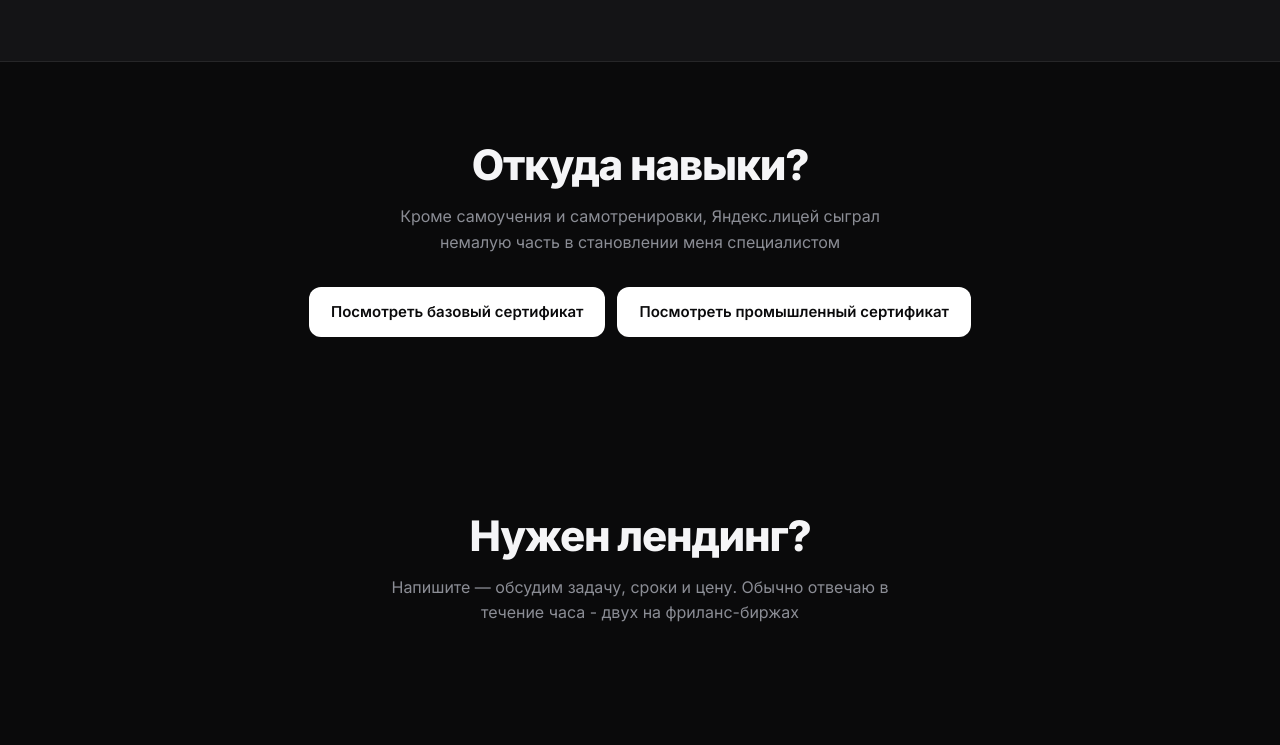
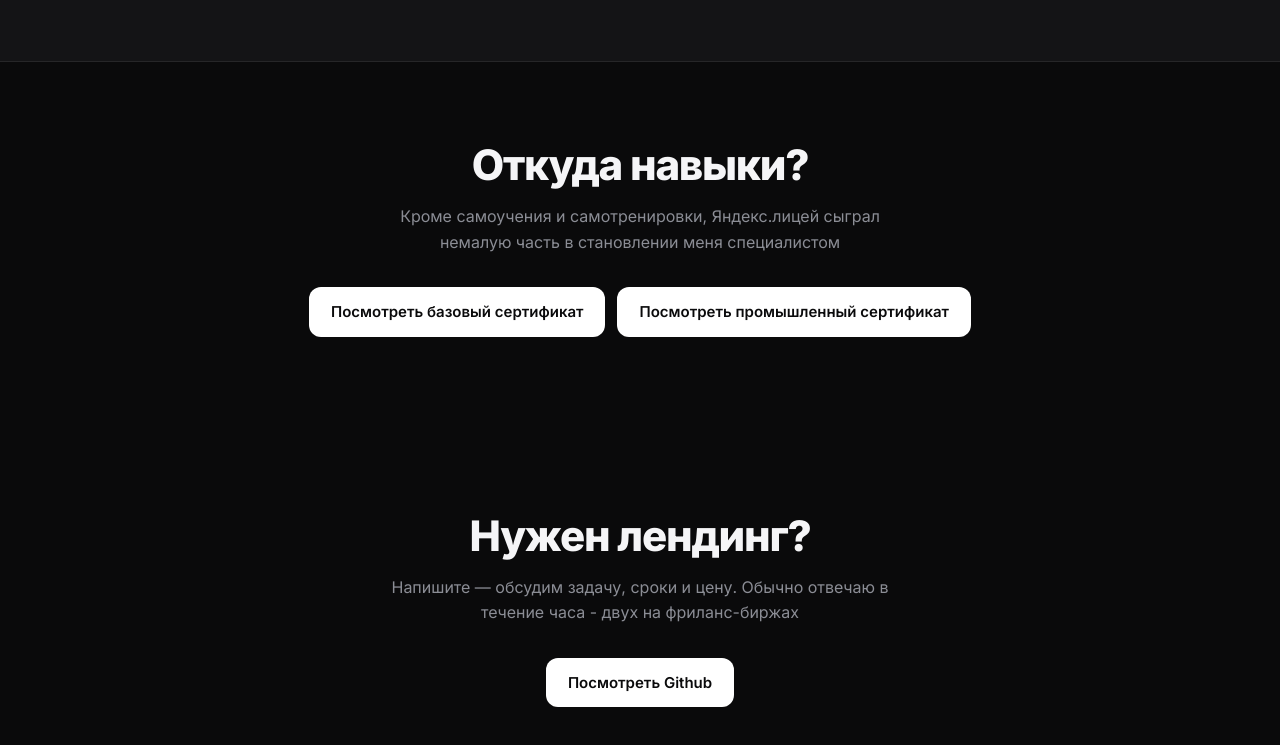
Before and after one commit to bust6k/Landing-Portfolio, a plain HTML site: page index.html in a window 1280 px wide. Shown: the part 2219-2964 px from the top of the page. Drawn offline with Linux system fonts and the light colour scheme.

Commit message:
Add github contact

```diff
--- a/index.html
+++ b/index.html
@@ -560,8 +560,11 @@
     <div class="contact-actions">
       <a href="https://t.me/softmefor" class="btn btn-primary">Написать в Telegram</a>
       <a href="mailto:firlteofthem76@gmail.com" class="btn btn-ghost">Отправить письмо</a>
-    </div>
+
+     </div>
     -->
+      <a href="https://github.com/bust6k/" class="btn btn-primary">Посмотреть Github</a>
+
   </div>
 </section>
 
```
